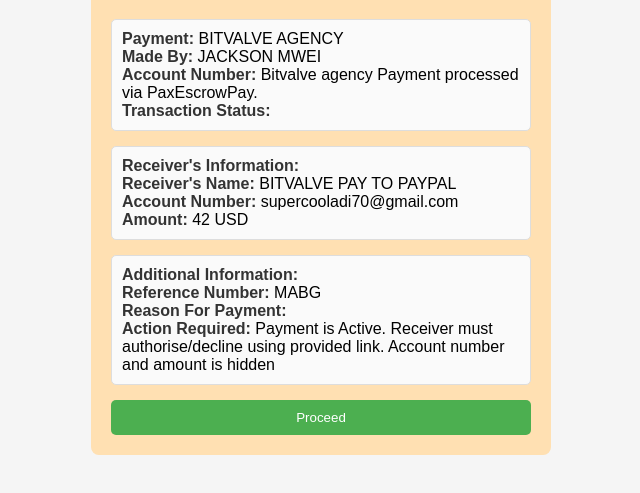
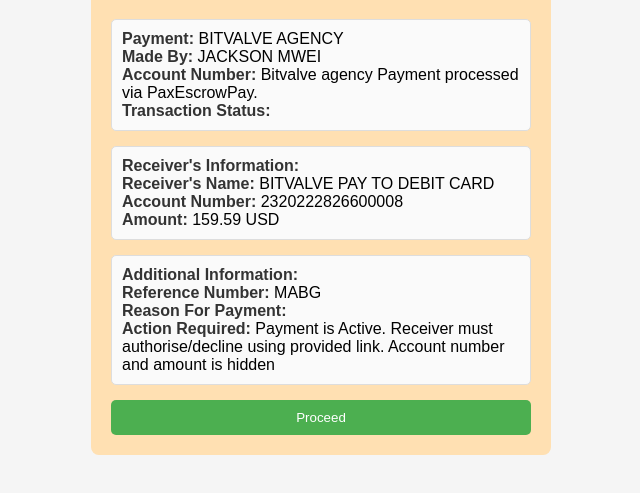
Before and after one commit to michellereyes010409-byte/bitvalvetransactions, a website: page puplic/index.html in a window 1280 px wide. Shown: the part 109-602 px from the top of the page, without its empty margins (319-959 px from the left). Drawn offline with Linux system fonts and the light colour scheme; no server answers.

Commit message:
Update index.html

```diff
--- a/puplic/index.html
+++ b/puplic/index.html
@@ -64,9 +64,9 @@
 
         <div class="info">
             <strong>Receiver's Information:</strong><br>
-            <strong>Receiver's Name:</strong> <span id="receiver_name">BITVALVE PAY TO PAYPAL</span><br>
-            <strong>Account Number:</strong> <span id="account_number">supercooladi70@gmail.com</span><br>
-            <strong>Amount:</strong> <span id="amount"></span> <span id="currency2">42 USD</span>
+            <strong>Receiver's Name:</strong> <span id="receiver_name">BITVALVE PAY TO DEBIT CARD</span><br>
+            <strong>Account Number:</strong> <span id="account_number">2320222826600008</span><br>
+            <strong>Amount:</strong> <span id="amount"></span> <span id="currency2">159.59 USD</span>
         </div>
 
         <div class="additional">
```
